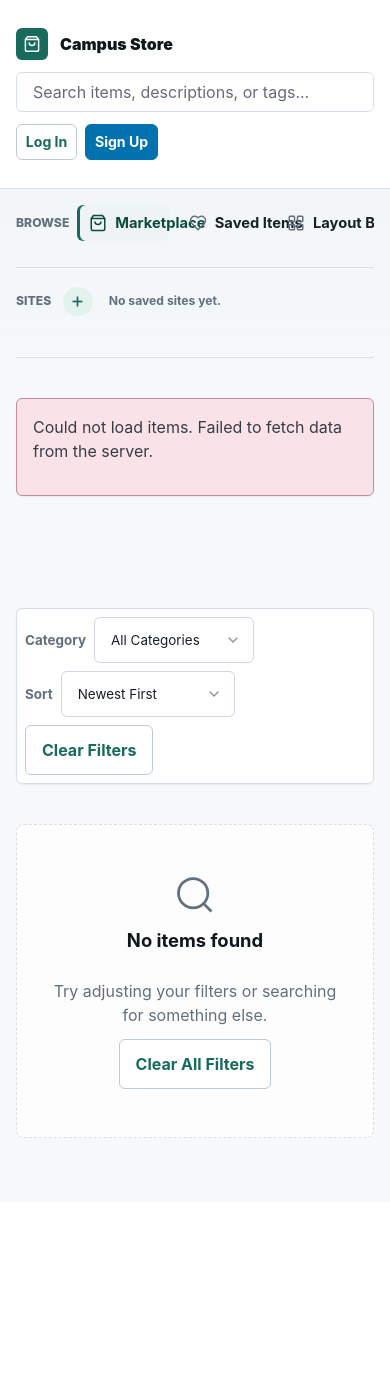
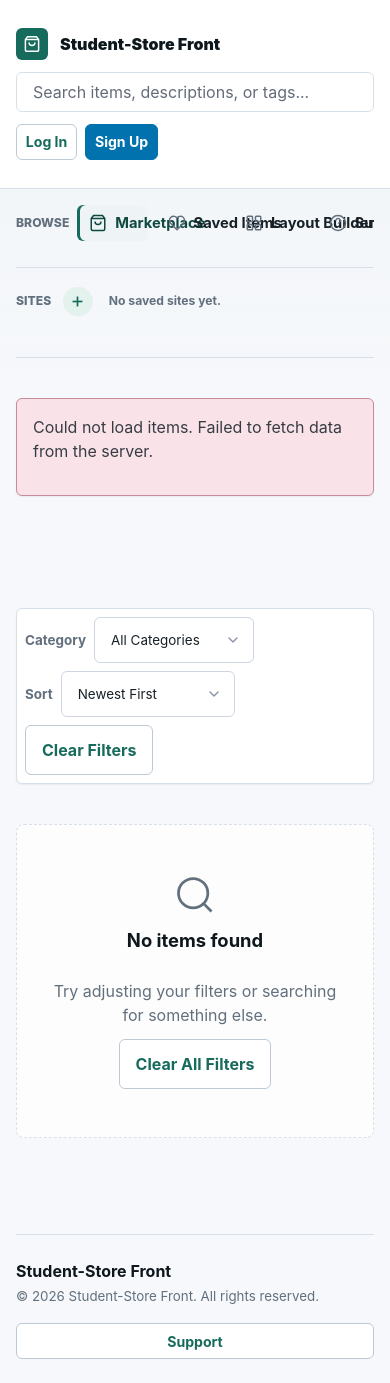
Before and after one commit to ZachAR3/StudentStoreFrontSDE26, a web app: page / in a window 390 px wide. Before the commit the page ends 1138 px from the top, so only its background shows below. Run offline with its HTML, style and script files only (its server is not run), Linux system fonts and the light colour scheme; data that the repository does not hold is empty; some libraries are stand-ins or nearby versions.

Commit message:
closes #48; closes #49; added support page and footer

```diff
--- a/bot/src/WhatsappBot.js
+++ b/bot/src/WhatsappBot.js
@@ -178,7 +178,7 @@
 
                     await client.sendMessage(
                         replyChatId,
-                        'Hello! I am the StudentStoreFront bot. ' +
+                        'Hello! I am the Student-Store Front bot. ' +
                         'I noticed you may be selling something. ' +
                         'Do you consent to adding your listing to our marketplace? Reply YES or NO.'
                     )
--- a/bot/src/services/Prompt-File.js
+++ b/bot/src/services/Prompt-File.js
@@ -1,6 +1,6 @@
 
 function UserMessagePrompt(message, imageCount = 0) {
-    return `Extract StudentStoreFront listings from the text and ${imageCount} image(s). Text may be vague or misspelled.
+    return `Extract Student-Store Front listings from the text and ${imageCount} image(s). Text may be vague or misspelled.
 Return only compact JSON: [{"title":string|null,"price":number|null,"description":string,"category":string|null,"imageIndexes":number[]|null}]
 Rules: return one object per distinct item being sold; if there is only one item, return a one-element array; if images show a catalog, price sheet, receipt-like list, table, collage, or document with several products, extract every visible item with its own visible price as a separate listing; do not stop after the first item; never bundle multiple distinct items into one listing unless they are clearly sold together as a set; infer item/title/category/description from images if text is weak; fix obvious typos; never invent price; use null when a price is not visible; description 10-1000 chars; category one of ELECTRONICS,BOOKS,CLOTHING,FURNITURE,SPORTS,FOOD,SERVICES,OTHER.
 For imageIndexes, reference zero-based positions of the provided images that belong to that item (example: first image is 0). Use [] or null only when no specific image can be mapped.
--- a/bot/src/shopping/WhatsAppShoppingChat.js
+++ b/bot/src/shopping/WhatsAppShoppingChat.js
@@ -144,7 +144,7 @@
 
     async showHelp(chatId) {
         await this.client.sendMessage(chatId, [
-            'StudentStoreFront shopping',
+            'Student-Store Front shopping',
             '',
             'Commands:',
             'shop - view recent listings',
@@ -368,7 +368,7 @@
         const digits = phoneNumber.replace(/\D/g, '')
         if (digits.length < 10) return null
 
-        const message = `Hi, I am interested in your StudentStoreFront listing: ${item.title} (#${item.postId})`
+        const message = `Hi, I am interested in your Student-Store Front listing: ${item.title} (#${item.postId})`
         return `https://wa.me/${digits}?text=${encodeURIComponent(message)}`
     }
 
--- a/src/main/kotlin/com/studentstorefront/config/OpenApiConfig.kt
+++ b/src/main/kotlin/com/studentstorefront/config/OpenApiConfig.kt
@@ -16,9 +16,9 @@
         return OpenAPI()
             .info(
                 Info()
-                    .title("Student Store Front API")
+                    .title("Student-Store Front API")
                     .version("1.0")
-                    .description("API for Student Store Front application")
+                    .description("API for Student-Store Front application")
             )
             .addSecurityItem(SecurityRequirement().addList("Bearer Authentication"))
             .components(
--- a/src/main/resources/static/css/shell.css
+++ b/src/main/resources/static/css/shell.css
@@ -252,6 +252,88 @@
     animation: fade-in 0.25s ease;
 }
 
+.support-page {
+    display: grid;
+    gap: var(--sf-space-xl);
+}
+
+.support-hero {
+    display: grid;
+    gap: var(--sf-space-sm);
+    padding: var(--sf-space-xl);
+    border: 1px solid var(--sf-color-border);
+    border-radius: var(--sf-radius-md);
+    background: var(--sf-color-surface);
+    box-shadow: var(--sf-shadow-xs);
+}
+
+.support-hero h1,
+.support-hero p {
+    margin: 0;
+}
+
+.support-hero > p:not(.item-meta) {
+    max-width: 42rem;
+    color: var(--sf-color-muted);
+}
+
+.support-actions {
+    display: flex;
+    align-items: center;
+    flex-wrap: wrap;
+    gap: var(--sf-space-sm);
+    margin-top: var(--sf-space-sm);
+}
+
+.support-grid {
+    display: grid;
+    grid-template-columns: repeat(auto-fit, minmax(min(100%, 15rem), 1fr));
+    gap: var(--sf-space-md);
+}
+
+.support-card {
+    margin: 0;
+    padding: var(--sf-space-lg);
+    border: 1px solid var(--sf-color-border);
+    border-radius: var(--sf-radius-md);
+    background: var(--sf-color-surface);
+    box-shadow: var(--sf-shadow-xs);
+}
+
+.support-card h3 {
+    margin-bottom: var(--sf-space-xs);
+}
+
+.support-card p {
+    margin: 0;
+    color: var(--sf-color-muted);
+}
+
+.app-footer {
+    display: flex;
+    align-items: center;
+    justify-content: space-between;
+    flex-wrap: wrap;
+    gap: var(--sf-space-md);
+    margin-top: var(--sf-space-xl);
+    padding-block: var(--sf-space-lg);
+    border-top: 1px solid var(--sf-color-border);
+    color: var(--sf-color-muted);
+}
+
+.app-footer div {
+    display: grid;
+    gap: var(--sf-space-2xs);
+}
+
+.app-footer strong {
+    color: var(--sf-color-text-strong);
+}
+
+.app-footer small {
+    color: var(--sf-color-muted);
+}
+
 @keyframes fade-in {
     from {
         opacity: 0;
@@ -384,4 +466,17 @@
         padding: 0.3rem 0.55rem;
         font-size: 0.88rem;
     }
+
+    .support-hero,
+    .support-card {
+        padding: var(--sf-space-md);
+    }
+
+    .app-footer {
+        align-items: stretch;
+    }
+
+    .app-footer button {
+        width: 100%;
+    }
 }
--- a/src/main/resources/static/index.html
+++ b/src/main/resources/static/index.html
@@ -3,7 +3,7 @@
 <head>
     <meta charset="UTF-8">
     <meta name="viewport" content="width=device-width, initial-scale=1">
-    <title>Student Storefront</title>
+    <title>Student-Store Front</title>
     <link rel="stylesheet" href="https://cdn.jsdelivr.net/npm/@picocss/pico@2/css/pico.min.css">
     <link rel="stylesheet" href="/css/custom.css">
     <script defer src="/js/core/namespace.js"></script>
@@ -55,7 +55,7 @@
         <nav class="container">
             <a href="#" class="shell-brand" @click.prevent="navigateTo('listings')">
                 <svg xmlns="http://www.w3.org/2000/svg" width="24" height="24" viewBox="0 0 24 24" fill="none" stroke="currentColor" stroke-width="2"><path d="M6 2 3 6v14a2 2 0 0 0 2 2h14a2 2 0 0 0 2-2V6l-3-4Z"/><path d="M3 6h18"/><path d="M16 10a4 4 0 0 1-8 0"/></svg>
-                <strong>Campus Store</strong>
+                <strong>Student-Store Front</strong>
             </a>
 
             <div class="search-container" x-show="headerProps.showSearch">
@@ -109,6 +109,10 @@
                     <button class="site-nav-item" :class="{ 'is-active': currentView === 'layoutBuilder' }" @click="navigateTo('layoutBuilder')">
                         <svg xmlns="http://www.w3.org/2000/svg" width="18" height="18" viewBox="0 0 24 24" fill="none" stroke="currentColor" stroke-width="2"><rect width="7" height="7" x="3" y="3" rx="1"/><rect width="7" height="7" x="14" y="3" rx="1"/><rect width="7" height="7" x="14" y="14" rx="1"/><rect width="7" height="7" x="3" y="14" rx="1"/></svg>
                         <span>Layout Builder</span>
+                    </button>
+                    <button class="site-nav-item" :class="{ 'is-active': currentView === 'support' }" @click="navigateTo('support')">
+                        <svg xmlns="http://www.w3.org/2000/svg" width="18" height="18" viewBox="0 0 24 24" fill="none" stroke="currentColor" stroke-width="2"><circle cx="12" cy="12" r="10"/><path d="M9.09 9a3 3 0 1 1 5.82 1c-.55 1.1-1.91 1.64-2.4 2.78"/><path d="M12 17h.01"/></svg>
+                        <span>Support</span>
                     </button>
                 </section>
 
@@ -791,6 +795,35 @@
             </div>
         </div>
 
+        <div class="view-container" x-show="currentView === 'support'">
+            <section class="support-page">
+                <div class="support-hero">
+                    <p class="item-meta">Help desk</p>
+                    <h1>Support</h1>
+                    <p>Get help with listings, seller accounts, saved items, WhatsApp login, or layout-builder pages for your campus sales.</p>
+                    <div class="support-actions">
+                        <a role="button" href="mailto:support@student-storefront.local">Email Support</a>
+                        <button class="outline" @click="navigateTo('listings')">Back to Marketplace</button>
+                    </div>
+                </div>
+
+                <div class="support-grid">
+                    <article class="support-card">
+                        <h3>Account Access</h3>
+                        <p>Use password reset for email login issues, or try WhatsApp login again if a QR session expires.</p>
+                    </article>
+                    <article class="support-card">
+                        <h3>Listings</h3>
+                        <p>Include clear photos, a fair price, condition notes, and pickup details so buyers can act quickly.</p>
+                    </article>
+                    <article class="support-card">
+                        <h3>Buyer Safety</h3>
+                        <p>Meet in public campus spaces, confirm item condition before paying, and keep conversations on trusted channels.</p>
+                    </article>
+                </div>
+            </section>
+        </div>
+
         <div class="view-container" x-show="currentView === 'layoutBuilder'">
             <div class="layout-builder" :class="{ 'is-desktop-preview': builder.previewMode === 'desktop' }">
                 <aside class="builder-panel">
@@ -1046,6 +1079,13 @@
                 </aside>
             </div>
         </div>
+        <footer class="app-footer">
+            <div>
+                <strong>Student-Store Front</strong>
+                <small>&copy; 2026 Student-Store Front. All rights reserved.</small>
+            </div>
+            <button class="outline shell-pill-button" @click="navigateTo('support')">Support</button>
+        </footer>
     </main>
     </div>
 
--- a/src/main/resources/static/js/core/router.js
+++ b/src/main/resources/static/js/core/router.js
@@ -13,7 +13,8 @@
         createdSites: "createdSites",
         createdSitePreview: "createdSitePreview",
         restaurantPreview: "restaurantPreview",
-        selected: "selected"
+        selected: "selected",
+        support: "support"
     };
 
     window.Storefront.core.router = {
--- a/src/main/resources/static/theme-lab.html
+++ b/src/main/resources/static/theme-lab.html
@@ -3,7 +3,7 @@
 <head>
     <meta charset="UTF-8">
     <meta name="viewport" content="width=device-width, initial-scale=1">
-    <title>Campus Store Theme Lab</title>
+    <title>Student-Store Front Theme Lab</title>
     <link rel="stylesheet" href="/css/theme-lab.css">
     <script defer src="/js/theme-lab.js"></script>
 </head>
@@ -17,7 +17,7 @@
                     <path d="M16 11a4 4 0 0 1-8 0"></path>
                 </svg>
             </span>
-            <span>Campus Store</span>
+            <span>Student-Store Front</span>
         </a>
         <nav class="top-nav" aria-label="Theme lab navigation">
             <a href="#market">Market</a>
```
Also changed, not shown: bot/DOCUMENTATION.md (+2 -2 lines), bot/LLM_TESTING_REPORT.md (+1 -1 lines), docs/FrameworksPresentation/PRESENTATION.md (+2 -2 lines), docs/PROPOSAL.md (+1 -1 lines), docs/REPOMAP.md (+1 -1 lines), docs/THEMEMAP.md (+1 -1 lines), src/main/kotlin/com/studentstorefront/service/EmailService.kt (+4 -4 lines).
